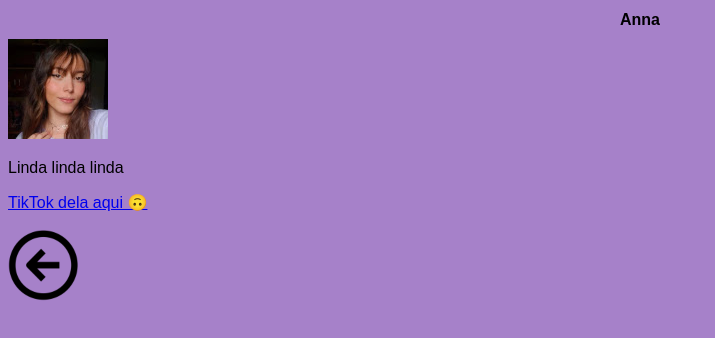
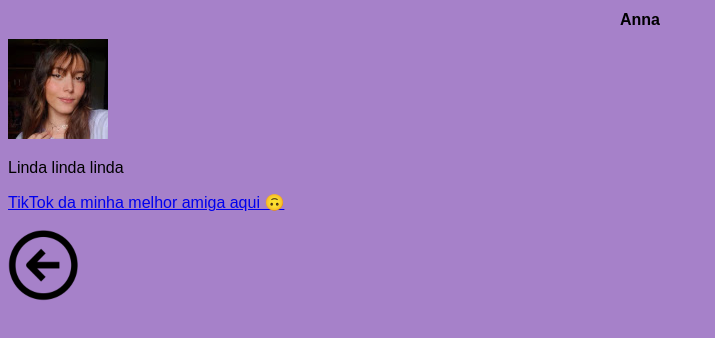
Before and after one commit to nidondori/projeto-site, a plain HTML site: page anna.html in a window 1280 px wide. Shown: the whole page, without its empty margins (0-715 px from the left). Drawn offline with Linux system fonts and the light colour scheme; files that its build step writes are made by us from their sources.

Commit message:
Update anna.html

```diff
--- a/anna.html
+++ b/anna.html
@@ -11,7 +11,7 @@
     <h1>Anna</h1>
     <img src="imagens/anna.jpg" alt="Anna">
     <p>Linda linda linda</p>
-    <a href="https://www.tiktok.com/@laurallynz_" target="_blank" rel="external">TikTok dela aqui &#x1F643</a>
+    <a href="https://www.tiktok.com/@laurallynz_" target="_blank" rel="external">TikTok da minha melhor amiga aqui &#x1F643</a>
     <br>
     <br>
     <a href="index.html"><img src="imagens/voltar.png" alt="Voltar"></a>
```
